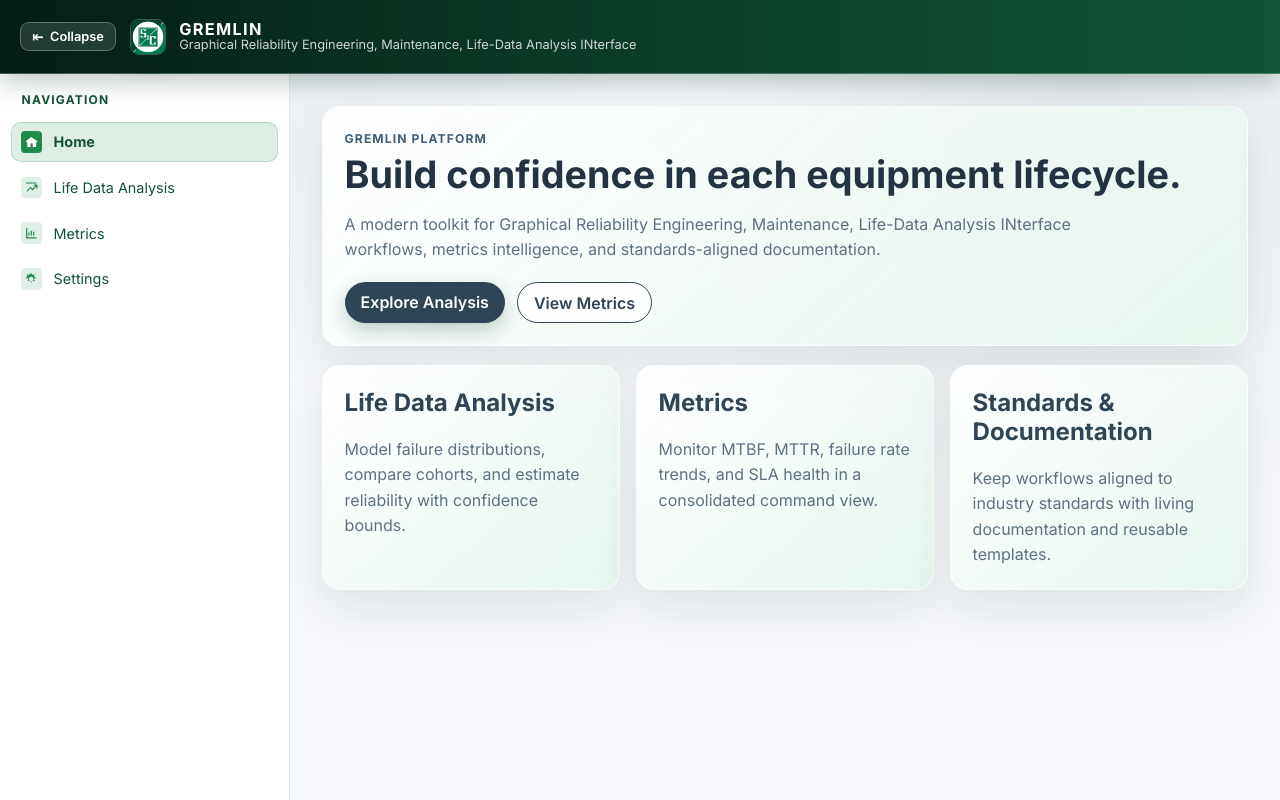
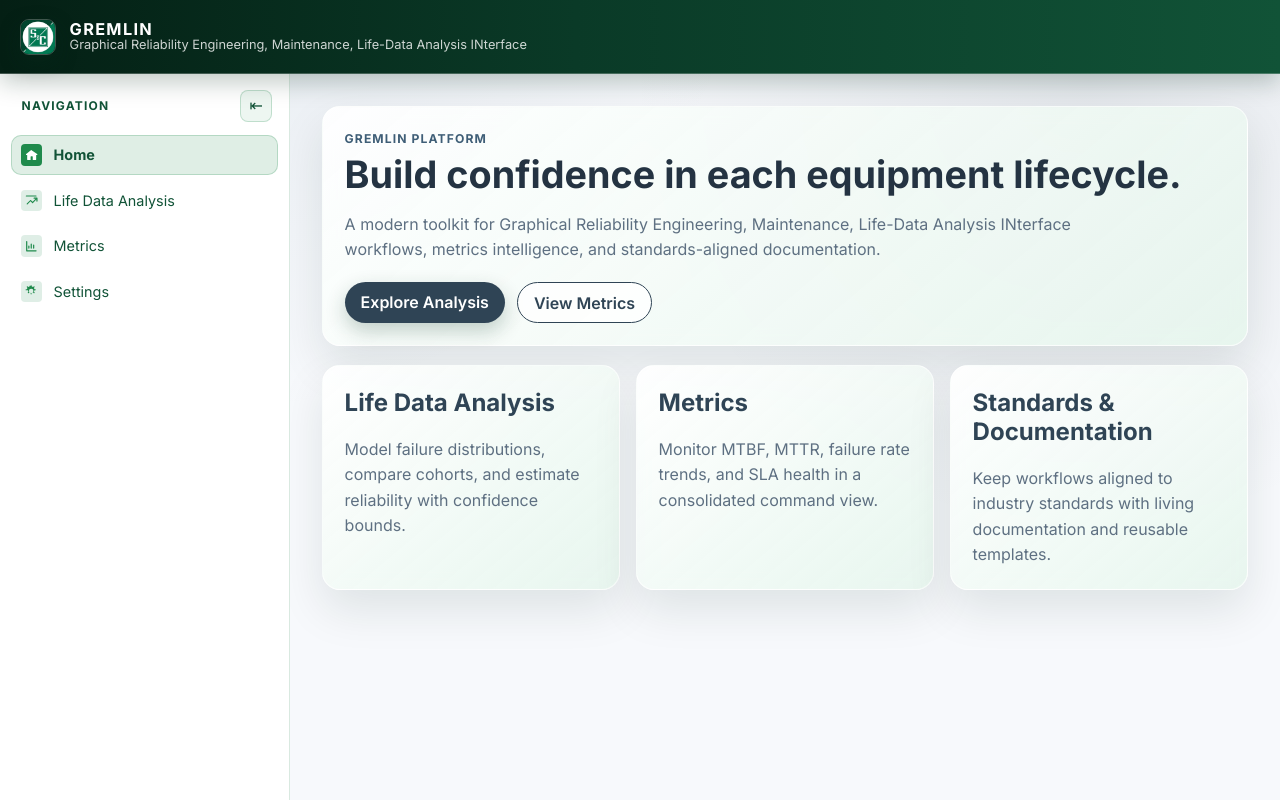
Before and after one commit to stupidshrimp/GREMLIN, a Flask app: page / in a window 1280 px wide. Run offline with Flask 3, Linux system fonts and the light colour scheme.

Commit message:
Move collapse control into sidebar header

```diff
--- a/static/css/sidebar.css
+++ b/static/css/sidebar.css
@@ -14,9 +14,17 @@
   z-index: 20;
 }
 
+.sidebar-header {
+  display: flex;
+  align-items: center;
+  justify-content: space-between;
+  gap: 0.5rem;
+  margin-bottom: 0.8rem;
+  padding: 0 0.35rem 0 0.65rem;
+}
+
 .sidebar-heading {
-  margin: 0 0 0.8rem;
-  padding: 0 0.65rem;
+  margin: 0;
   font-size: 0.75rem;
   font-weight: 700;
   letter-spacing: 0.1em;
@@ -24,6 +32,37 @@
   color: #115337;
   white-space: nowrap;
   transition: opacity 130ms ease;
+}
+
+.sidebar-toggle {
+  display: inline-flex;
+  align-items: center;
+  justify-content: center;
+  flex: 0 0 auto;
+  width: 2rem;
+  height: 2rem;
+  padding: 0;
+  color: #115337;
+  cursor: pointer;
+  background: rgba(31, 138, 76, 0.08);
+  border: 1px solid rgba(31, 138, 76, 0.22);
+  border-radius: 8px;
+  transition: background-color 180ms ease, border-color 180ms ease;
+}
+
+.sidebar-toggle:hover {
+  background: rgba(31, 138, 76, 0.16);
+  border-color: rgba(31, 138, 76, 0.38);
+}
+
+.sidebar-toggle:focus-visible {
+  outline: 2px solid #1f8a4c;
+  outline-offset: 2px;
+}
+
+.sidebar-toggle-icon {
+  font-size: 1rem;
+  line-height: 1;
 }
 
 .sidebar ul {
@@ -103,6 +142,11 @@ body.sidebar-collapsed .sidebar-heading {
   pointer-events: none;
 }
 
+body.sidebar-collapsed .sidebar-header {
+  justify-content: center;
+  padding: 0;
+}
+
 body.sidebar-collapsed .sidebar a {
   justify-content: center;
   gap: 0;
--- a/static/css/topbar.css
+++ b/static/css/topbar.css
@@ -19,38 +19,6 @@
   align-items: center;
   gap: 0.85rem;
   min-width: 0;
-}
-
-.sidebar-toggle {
-  display: inline-flex;
-  align-items: center;
-  gap: 0.4rem;
-  flex: 0 0 auto;
-  padding: 0.4rem 0.7rem;
-  font: inherit;
-  font-size: 0.8rem;
-  font-weight: 600;
-  color: #fff;
-  cursor: pointer;
-  background: rgba(255, 255, 255, 0.12);
-  border: 1px solid rgba(255, 255, 255, 0.28);
-  border-radius: 9px;
-  transition: background-color 180ms ease, border-color 180ms ease;
-}
-
-.sidebar-toggle:hover {
-  background: rgba(255, 255, 255, 0.22);
-  border-color: rgba(255, 255, 255, 0.45);
-}
-
-.sidebar-toggle:focus-visible {
-  outline: 2px solid #ffffff;
-  outline-offset: 2px;
-}
-
-.sidebar-toggle-icon {
-  font-size: 0.95rem;
-  line-height: 1;
 }
 
 .brand-logo {
--- a/static/js/layout.js
+++ b/static/js/layout.js
@@ -6,7 +6,6 @@
   if (!toggle) return;
 
   const toggleIcon = toggle.querySelector(".sidebar-toggle-icon");
-  const toggleLabel = toggle.querySelector(".sidebar-toggle-label");
 
   const applyState = (collapsed) => {
     body.classList.toggle("sidebar-collapsed", collapsed);
@@ -15,13 +14,13 @@
       "aria-label",
       collapsed ? "Expand sidebar" : "Collapse sidebar"
     );
+    toggle.setAttribute(
+      "title",
+      collapsed ? "Expand sidebar" : "Collapse sidebar"
+    );
 
     if (toggleIcon) {
       toggleIcon.textContent = collapsed ? "⇥" : "⇤";
-    }
-
-    if (toggleLabel) {
-      toggleLabel.textContent = collapsed ? "Expand" : "Collapse";
     }
   };
 
--- a/templates/sidebar.html
+++ b/templates/sidebar.html
@@ -1,6 +1,19 @@
 <aside id="primarySidebar" class="sidebar" aria-label="Primary">
   <nav>
-    <p class="sidebar-heading">Navigation</p>
+    <div class="sidebar-header">
+      <p class="sidebar-heading">Navigation</p>
+      <button
+        type="button"
+        id="sidebarToggle"
+        class="sidebar-toggle"
+        aria-controls="primarySidebar"
+        aria-expanded="true"
+        aria-label="Collapse sidebar"
+        title="Collapse sidebar"
+      >
+        <span class="sidebar-toggle-icon" aria-hidden="true">⇤</span>
+      </button>
+    </div>
     <ul>
     {% for link in nav_links %}
       <li>
--- a/templates/topbar.html
+++ b/templates/topbar.html
@@ -1,16 +1,5 @@
 <header class="topbar">
   <div class="brand-group">
-    <button
-      type="button"
-      id="sidebarToggle"
-      class="sidebar-toggle"
-      aria-controls="primarySidebar"
-      aria-expanded="true"
-      aria-label="Collapse sidebar"
-    >
-      <span class="sidebar-toggle-icon" aria-hidden="true">⇤</span>
-      <span class="sidebar-toggle-label">Collapse</span>
-    </button>
     <img class="brand-logo" src="{{ url_for('static', filename='img/logo1.jpg') }}" alt="GREMLIN logo">
     <div class="brand-copy">
       <strong>GREMLIN</strong>
```
